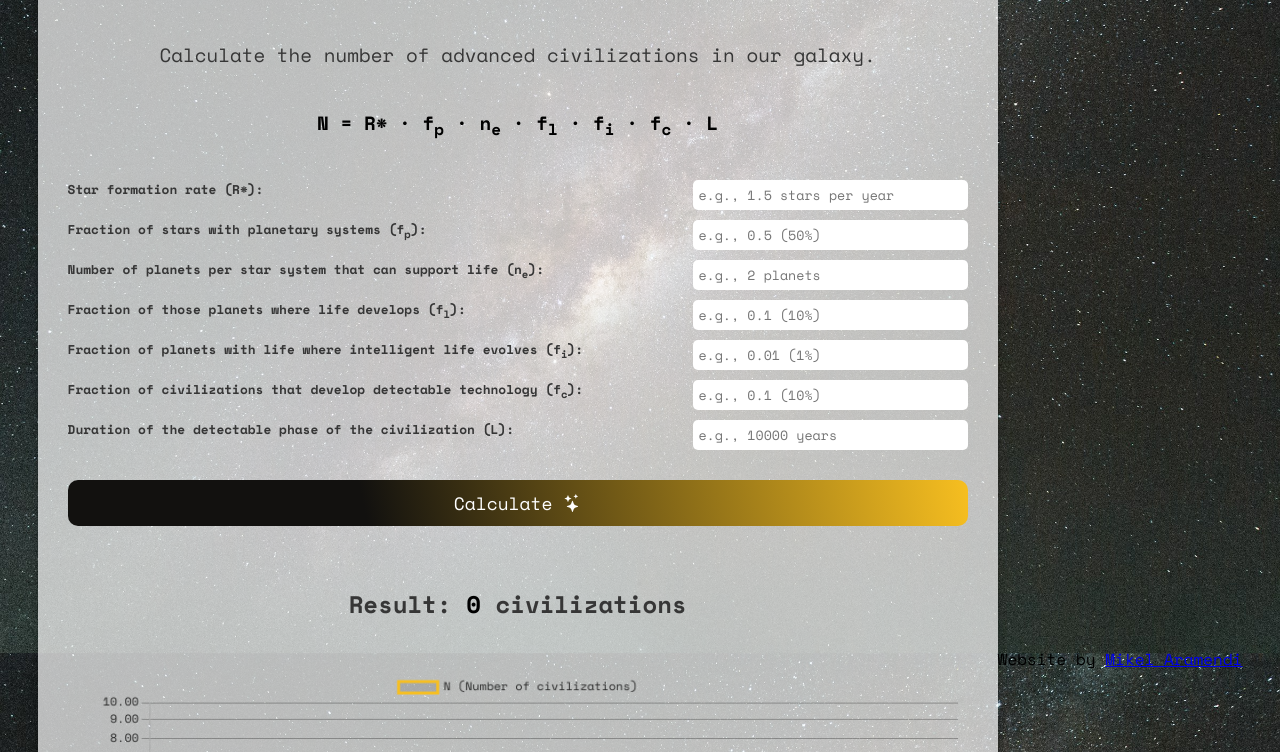
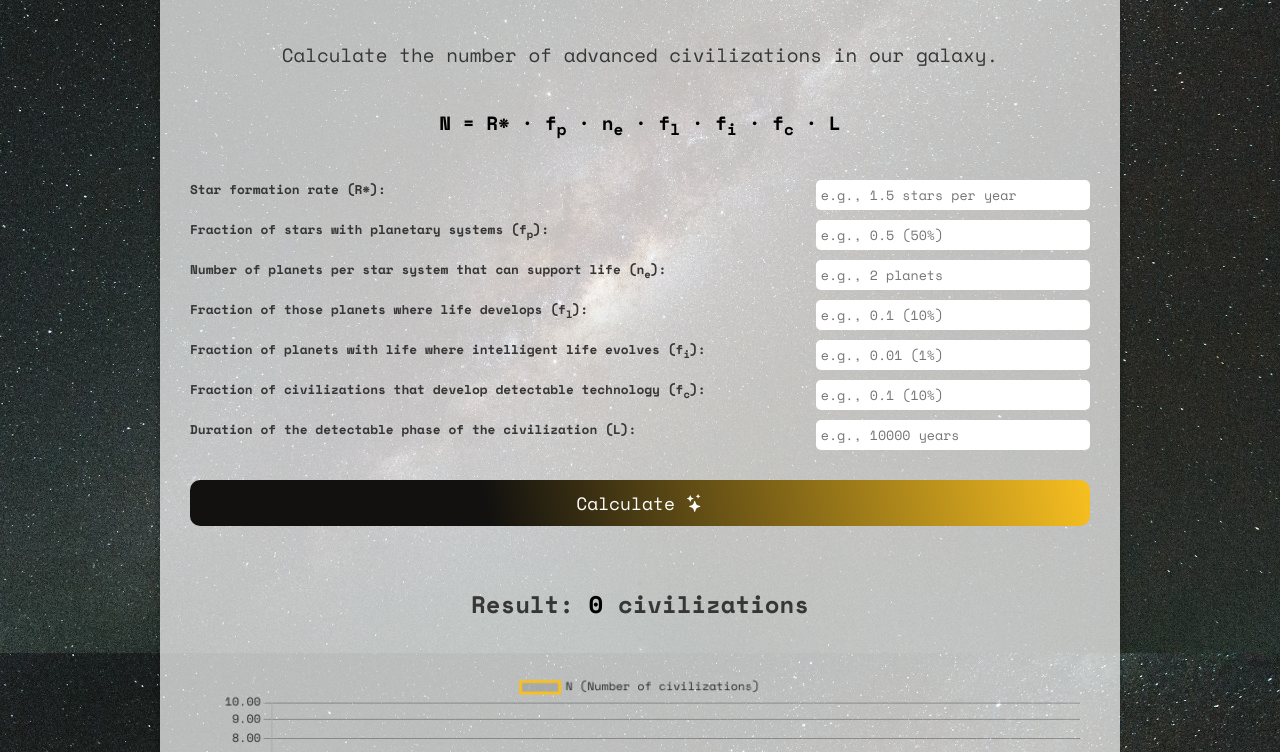
Before and after one commit to Mendiak/drake.equation, a plain HTML site: page index.html in a window 1280 px wide. Shown: the part 200-952 px from the top of the page. Drawn offline with nearby package versions, Linux system fonts and the light colour scheme.

Commit message:
Fixed footer styles

```diff
--- a/index.html
+++ b/index.html
@@ -12,7 +12,7 @@
         <link rel="stylesheet" href="https://cdn.jsdelivr.net/npm/bootstrap-icons@1.11.3/font/bootstrap-icons.min.css">
         <meta name="google-site-verification" content="7tAbK2WB9Cx4uF76izgXcrBdBXVeqDfUd9A97KrLewU" />
     </head>
-    <body onload="clearForm()">
+    <body>
             <div class="blurredcontainer">
                 <h1>Drake Equation</h1>
                 <p class="subtitle">Calculate the number of advanced civilizations in our galaxy.</p>
@@ -60,12 +60,7 @@
         <footer>
             <p>Website by <a href="https://mendiak.github.io/portfolio/" target="_blank" rel="noopener noreferrer">Mikel Aramendi</a></p>
         </footer>
+        <script src="https://cdn.jsdelivr.net/npm/chart.js"></script>
         <script src="script.js"></script>
-        <script>
-            function clearForm() {
-                document.getElementById('drake-form').reset();
-            }
-        </script>
-        <script src="https://cdn.jsdelivr.net/npm/chart.js"></script>
     </body>
 </html>
--- a/styles.css
+++ b/styles.css
@@ -1,6 +1,7 @@
 body {
     display: flex;
     justify-content: center;
+    flex-direction: column;
     align-items: center;
     min-height: 100vh;
     margin: 0;
@@ -125,3 +126,19 @@ canvas {
 .links:visited {
     color: #363636;
 }
+
+footer {
+    margin-top: 20px;
+    text-align: center;
+    color: white;
+    text-shadow: 1px 1px 2px rgba(0, 0, 0, 0.7);
+}
+
+footer a {
+    color: #f7bf20; /* Usando el color amarillo del botón */
+    text-decoration: none;
+}
+
+footer a:hover {
+    text-decoration: underline;
+}
```
